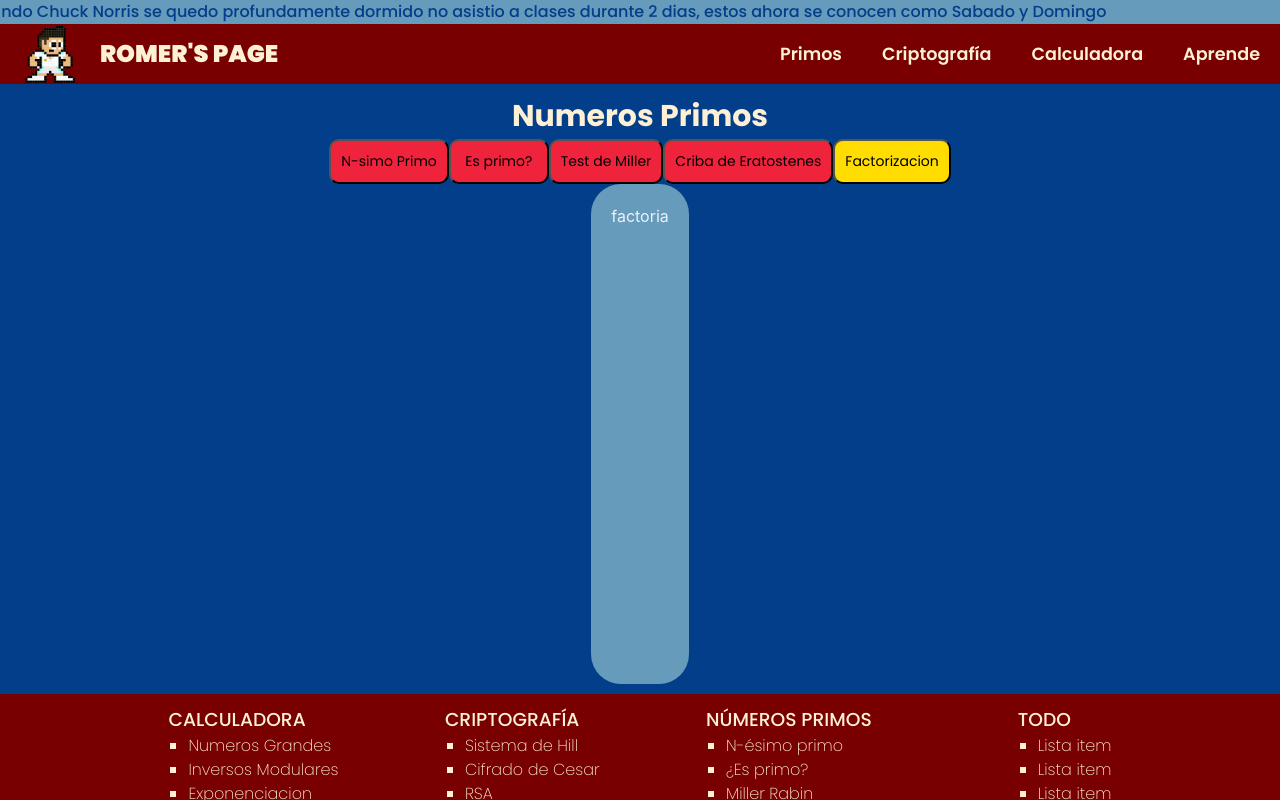
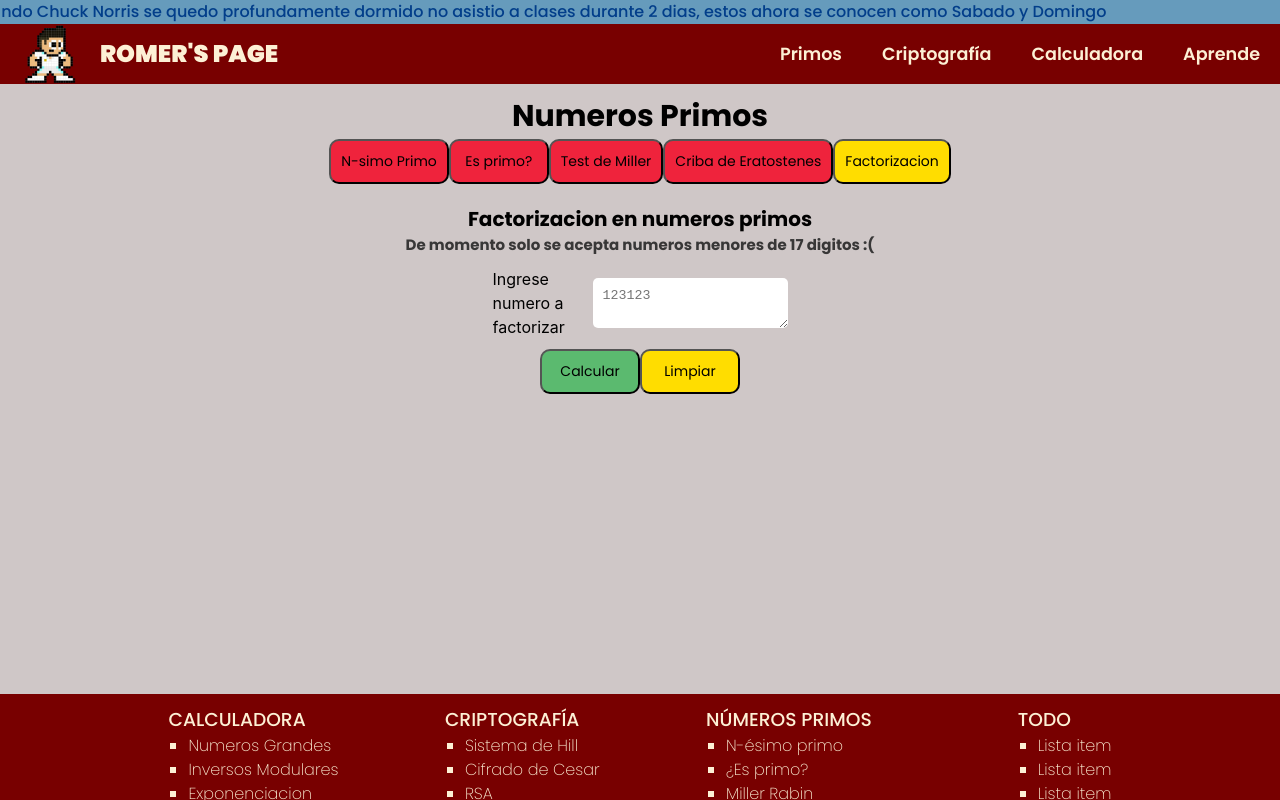
Before and after one commit to romerflores/Calculator, a React (Vite) app: page /primos in a window 1280 px wide. Both pictures are taken after a click on the button "Factorizacion". Shown: the top 800 px of the page. Built offline with nearby package versions, Linux system fonts and the light colour scheme.

Commit message:
Adicion de la factorizacion de numeros primos

```diff
--- a/src/pages/calculator/exponentiation/Exponentation.tsx
+++ b/src/pages/calculator/exponentiation/Exponentation.tsx
@@ -108,9 +108,18 @@ function Exponentiation() {
             const mBigInt = BigInt(m);
 
             if (enableMod) {
-                setExpoResult(binpowMod(aBigInt,bBigInt,mBigInt).toString());
-                setMessageResult("😎")
-                setMessageBoxType("okay")
+                if(mBigInt!=0n)
+                {
+                    setExpoResult(binpowMod(aBigInt,bBigInt,mBigInt).toString());
+                    setMessageResult("😎")
+                    setMessageBoxType("okay")
+                }
+                else
+                {
+                    setMessageResult("Error, no se puede dividir entre 0")
+                    setMessageBoxType("danger")
+                }
+
             }
             else {
                 let ans;
--- a/src/pages/calculator/gcd/GCD.tsx
+++ b/src/pages/calculator/gcd/GCD.tsx
@@ -140,4 +140,4 @@ function GCD() {
 
     )
 }
-export default GCD
+export default GCD;
--- a/src/pages/primes/Primes.tsx
+++ b/src/pages/primes/Primes.tsx
@@ -4,6 +4,7 @@ import Title from "../../components/title/Title"
 import "./primes.css"
 import NotFound from "../../templates/notFound/NotFound";
 import IsPrime from "./isprime/IsPrime";
+import Factoring from "./factoring/Factoring";
 
 function Primes() {
 
@@ -23,8 +24,8 @@ function Primes() {
         case "criba":
             return "Eratostenes"
 
-        case "facto":
-            return "factoria"
+        case "factoring":
+            return <Factoring/>
 
         default:
             return <NotFound></NotFound>
@@ -34,14 +35,14 @@ function Primes() {
 
     return (<>
         <section className="primes-container">
-            <Title textTitle="Numeros Primos" textColor="var(--white)" textSize="30" />
+            <Title textTitle="Numeros Primos" textColor="black" textSize="30" />
 
             <nav className="primes-button-content">
                 <Button textButton="N-simo Primo" type={("n-simo" == activePrimeContent ? "warning" : "danger")} onClick={() => setActivePrimeContent("n-simo")}></Button>
                 <Button textButton="Es primo?" type={("isprime" == activePrimeContent ? "warning" : "danger")} onClick={() => setActivePrimeContent("isprime")}></Button>
                 <Button textButton="Test de Miller" type={("test" == activePrimeContent ? "warning" : "danger")} onClick={() => setActivePrimeContent("test")}></Button>
                 <Button textButton="Criba de Eratostenes" type={("criba" == activePrimeContent ? "warning" : "danger")} onClick={() => setActivePrimeContent("criba")}></Button>
-                <Button textButton="Factorizacion" type={("facto" == activePrimeContent ? "warning" : "danger")} onClick={() => setActivePrimeContent("facto")}></Button>
+                <Button textButton="Factorizacion" type={("factoring" == activePrimeContent ? "warning" : "danger")} onClick={() => setActivePrimeContent("factoring")}></Button>
             </nav>
 
 
--- /dev/null
+++ b/src/pages/primes/factoring/Factoring.tsx
@@ -0,0 +1,79 @@
+import { useState } from "react"
+import Input from "../../../components/input/Input"
+import Title from "../../../components/title/Title";
+import BoxMessage from "../../../components/boxMessage/BoxMessage";
+import Button from "../../../components/button";
+import {validateIsBigInteger} from "../../../utils/validates"
+import { primesFactoringString } from "../../../utils/maths";
+
+
+function Factoring()
+{
+    //constantes para useState
+    const [inputFactoring,setInputFactoring]=useState("");
+    const [textBoxMessage,setTextBoxMessage]=useState("");
+    const [typeBoxMessage,setTypeBoxMessage]=useState("none");
+
+
+    const handleCalculateFactoring=()=>
+    {
+        if(Number(inputFactoring)>=9007199254740991)
+        {
+            setTextBoxMessage("El numero es muy grande y no puedo factorizarlo :(")
+            setTypeBoxMessage("warning")
+        }
+        else if(validateIsBigInteger(inputFactoring) && inputFactoring.length>0 && BigInt(inputFactoring)>0n)
+        {
+            //factorizar
+            // console.log()
+
+            setTypeBoxMessage("okay")
+            setTextBoxMessage("El resultado es "+primesFactoringString(Number(inputFactoring)))
+        }
+        else
+        {
+            setTypeBoxMessage("warning")
+            setTextBoxMessage("Ingrese numeros validos")
+        }
+    }
+
+    const handleInputChange=(event: React.ChangeEvent<HTMLTextAreaElement>)=>
+    {
+        if(validateIsBigInteger(event.target.value))setInputFactoring(event.target.value);
+    }
+
+    const handleClear=()=>
+    {
+        setInputFactoring("");
+        setTextBoxMessage("");
+        setTypeBoxMessage("none")
+    }
+
+    return<>
+        <Title
+            textTitle="Factorizacion en numeros primos"
+            textSize="20"
+        />
+        <Title
+            textTitle="De momento solo se acepta numeros menores de 17 digitos :("
+            textSize="15"
+            textColor="rgb(56, 55, 55)"
+        />
+        <Input
+            name="numero"
+            textInput="Ingrese numero a factorizar"
+            value={inputFactoring}
+            padding="10px"
+            placeholderInput="123123"
+            onChange={handleInputChange}
+        />
+        <div>
+            <Button textButton="Calcular" type="okay" onClick={handleCalculateFactoring}/>
+            <Button textButton="Limpiar" type="warning" onClick={handleClear}/>
+        </div>
+
+        <BoxMessage textMessage={textBoxMessage} type={typeBoxMessage} />
+
+    </>
+}
+export default Factoring
--- a/src/pages/primes/primes.css
+++ b/src/pages/primes/primes.css
@@ -1,6 +1,6 @@
 
 .primes-container{
-    background-color: var(--blue);
+    background-color: var(--withe);
 
     width: 100%;
     height: auto;
@@ -18,13 +18,16 @@
 {
     width: auto;
 
+    display: flex;
+    flex-direction: column;
+    align-items: center;
 
     height: auto;
     min-height: 500px;
 
     border-radius: 30px;
 
-    background-color: var(--sky_blue);
+    background-color: var(--gray);
 
     padding: 20px;
 
--- /dev/null
+++ b/src/utils/maths.ts
@@ -0,0 +1,79 @@
+export function gcd(a: bigint, b: bigint): bigint {
+    if (b == 0n) return a;
+    return gcd(b, a % b);
+}
+
+export function lcm(a: bigint, b: bigint): bigint {
+    const mcd = gcd(a, b);
+    return ((a * b)) / mcd;
+}
+
+export function binPow(base: bigint, exponent: bigint): bigint {
+    if (exponent == 0n) return 1n;
+    let pot = binPow(base, exponent / 2n);
+    pot *= pot
+
+    if (exponent & 1n) pot *= base;
+
+    return pot
+}
+
+export function binPowMod(base: bigint, exponent: bigint, modulo: bigint): bigint {
+    if (exponent == 0n) return 1n;
+    let pot = binPow(base, exponent / 2n) % modulo;
+    pot *= pot; pot %= modulo
+
+    if (exponent & 1n) pot = pot * (base % modulo);
+
+    return pot & modulo
+}
+
+
+export function isPrimeSlow(number: bigint): boolean {
+    for (let i = 2n; i * i <= number; i++) {
+        if (number % i == 0n) return false;
+    }
+    return true;
+}
+
+export function primesTo(numero: number):Array<number>
+{
+    const limite=numero
+    const primos=[]
+    // console.log(limite,typeof limite)
+    const numeros = new Array(limite+5).fill(true);
+    numeros[0]=numeros[1]=false
+
+    for(let i=2;i<=limite;i++)
+    {
+        if(numeros[i])
+        {
+            primos.push(i);
+            for(let j=2*i;j<=limite;j+=i)
+            {
+                numeros[j]=false
+            }
+        }
+    }
+    return primos
+}
+
+
+export function primesFactoringString(numero:number):string
+{
+    const criba=primesTo(Math.ceil(Math.sqrt(numero)))
+    const ans=[]
+
+    // console.log(criba)
+    for(let i=0;i<criba.length;i++)
+    {
+        while(numero%criba[i]==0)
+        {
+            ans.push(criba[i])
+            numero/=criba[i]
+        }
+    }
+    if(numero!=1)ans.push(numero)
+
+    return ans.join("x")
+}
--- /dev/null
+++ b/src/utils/validates.ts
@@ -0,0 +1,11 @@
+const st=new Set(['1','2','3','4','5','6','7','8','9','0'])
+
+export function validateIsBigInteger(cad: string):boolean
+{
+    // if(cad.length==0)return false;
+    for(let i=0;i<cad.length;i++)
+    {
+        if(!st.has(cad[i]))return false;
+    }
+    return true;
+}
```
